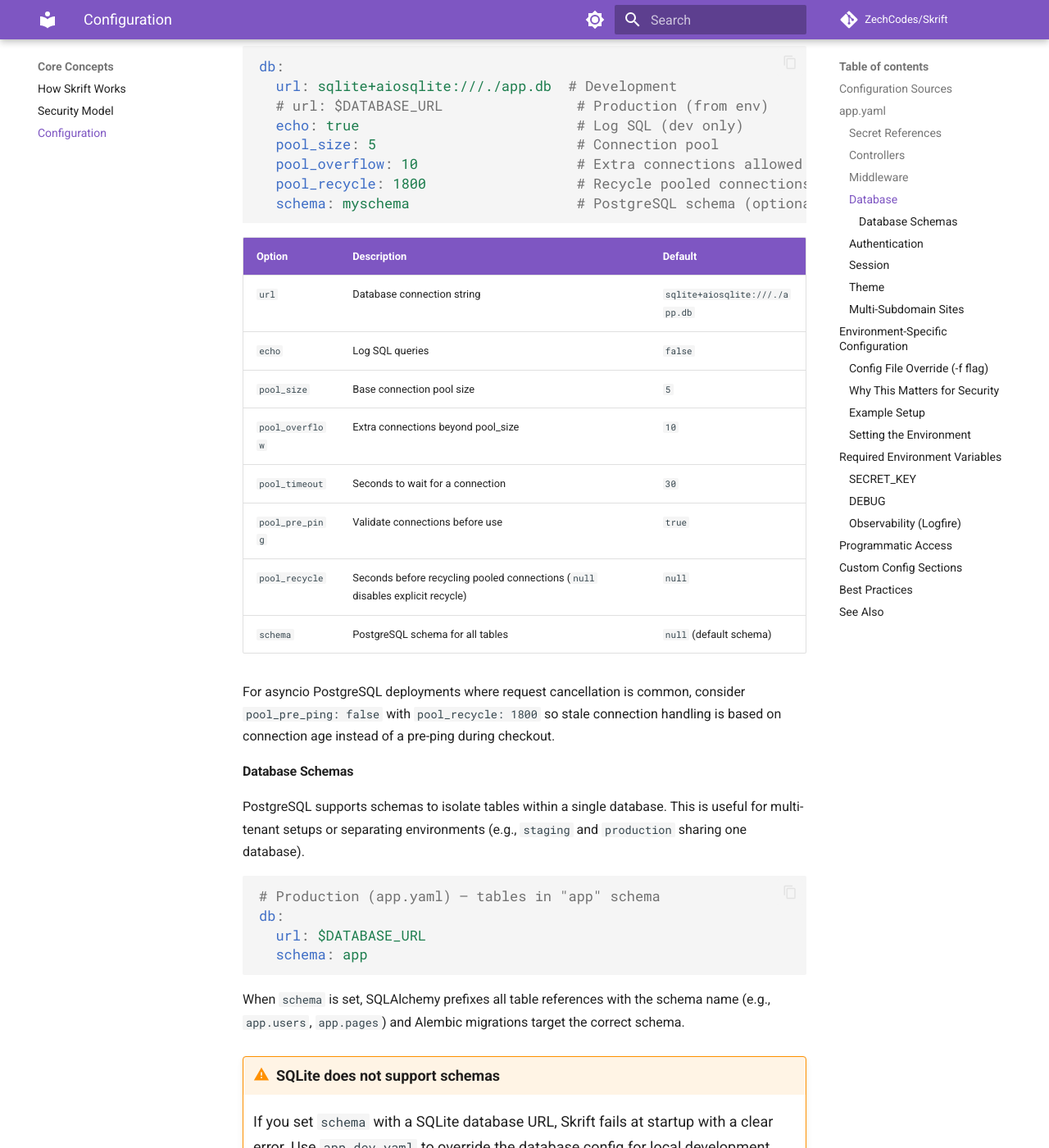
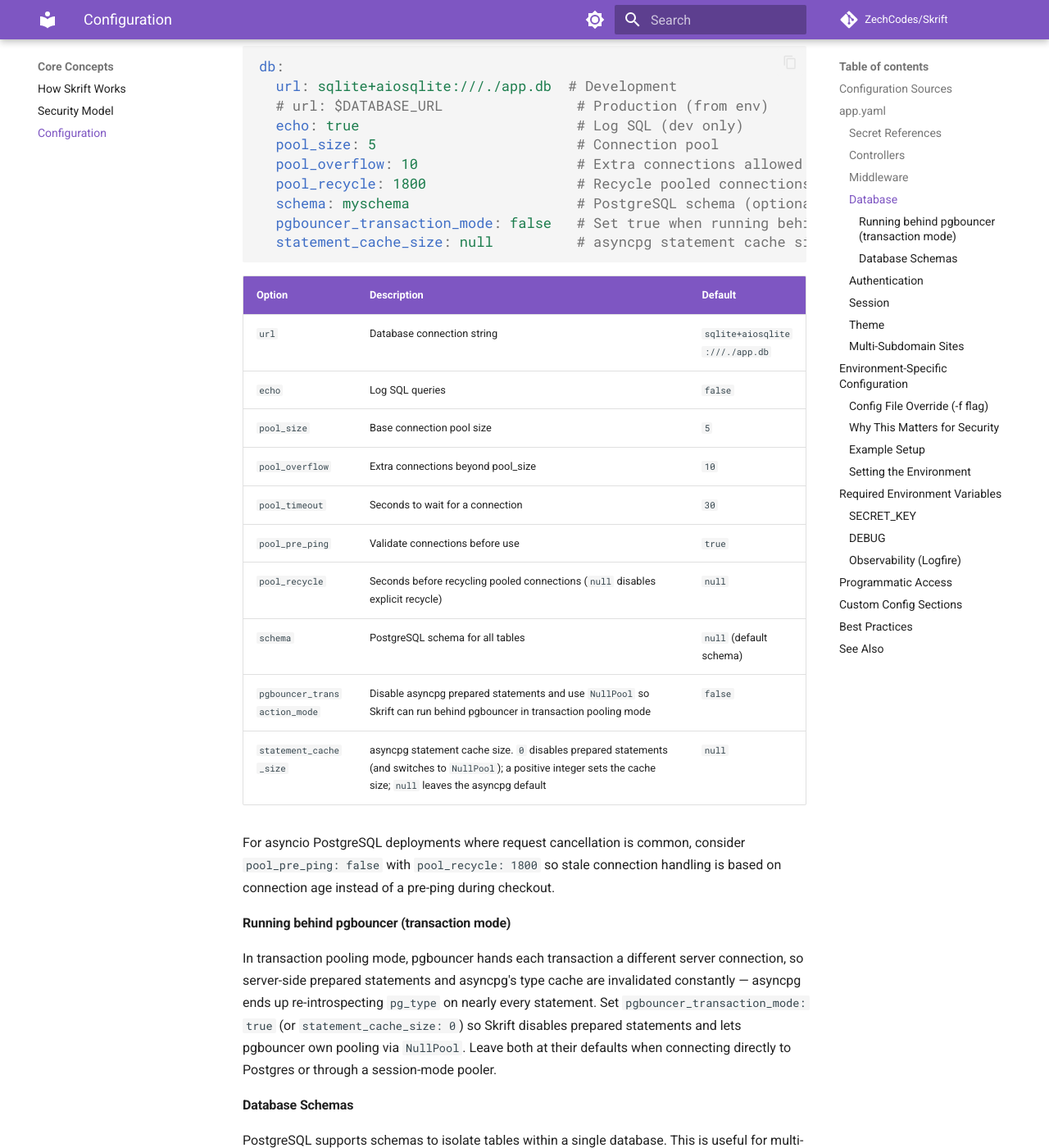
Before and after one commit to ZechCodes/Skrift, an MkDocs documentation site: the page built from docs/core-concepts/configuration.md, in a window 1280 px wide and 1400 px high, scrolled down 2516 px. Shown: the whole window at 82% size. Built offline with MkDocs 1.6.1 and Material for MkDocs 9.7.7, drawn with Linux system fonts in a browser that asks for light colours; comment, search, counter and statistics services are not loaded.

Commit message:
Document worker idle backoff and pgbouncer db knobs
The idle poll backoff (max_poll_interval, poll_backoff_factor),
standalone reaper (reaper_interval), and the asyncpg/pgbouncer database
knobs (pgbouncer_transaction_mode, statement_cache_size) shipped without
docs. Add them to the workers reference and configuration guides, note
the idle pickup-latency tradeoff, and add operator troubleshooting rows.

Co-Authored-By: Claude Opus 4.8 <noreply@anthropic.com>
Claude-Session: https://claude.ai/code/session_01HPYgmue4JiNAgPPcuNg6xF

````diff
--- a/docs/core-concepts/configuration.md
+++ b/docs/core-concepts/configuration.md
@@ -99,6 +99,8 @@ db:
   pool_overflow: 10                   # Extra connections allowed
   pool_recycle: 1800                  # Recycle pooled connections after 30 minutes
   schema: myschema                    # PostgreSQL schema (optional)
+  pgbouncer_transaction_mode: false   # Set true when running behind pgbouncer in transaction mode
+  statement_cache_size: null          # asyncpg statement cache size; 0 disables prepared statements
 ```
 
 | Option | Description | Default |
@@ -111,10 +113,22 @@ db:
 | `pool_pre_ping` | Validate connections before use | `true` |
 | `pool_recycle` | Seconds before recycling pooled connections (`null` disables explicit recycle) | `null` |
 | `schema` | PostgreSQL schema for all tables | `null` (default schema) |
+| `pgbouncer_transaction_mode` | Disable asyncpg prepared statements and use `NullPool` so Skrift can run behind pgbouncer in transaction pooling mode | `false` |
+| `statement_cache_size` | asyncpg statement cache size. `0` disables prepared statements (and switches to `NullPool`); a positive integer sets the cache size; `null` leaves the asyncpg default | `null` |
 
 For asyncio PostgreSQL deployments where request cancellation is common, consider
 `pool_pre_ping: false` with `pool_recycle: 1800` so stale connection handling is
 based on connection age instead of a pre-ping during checkout.
+
+#### Running behind pgbouncer (transaction mode)
+
+In transaction pooling mode, pgbouncer hands each transaction a different server
+connection, so server-side prepared statements and asyncpg's type cache are
+invalidated constantly — asyncpg ends up re-introspecting `pg_type` on nearly
+every statement. Set `pgbouncer_transaction_mode: true` (or `statement_cache_size: 0`)
+so Skrift disables prepared statements and lets pgbouncer own pooling via
+`NullPool`. Leave both at their defaults when connecting directly to Postgres or
+through a session-mode pooler.
 
 #### Database Schemas
 
````
Also changed, not shown: docs/guides/workers.md (+2 -0 lines), docs/reference/workers.md (+13 -1 lines).
